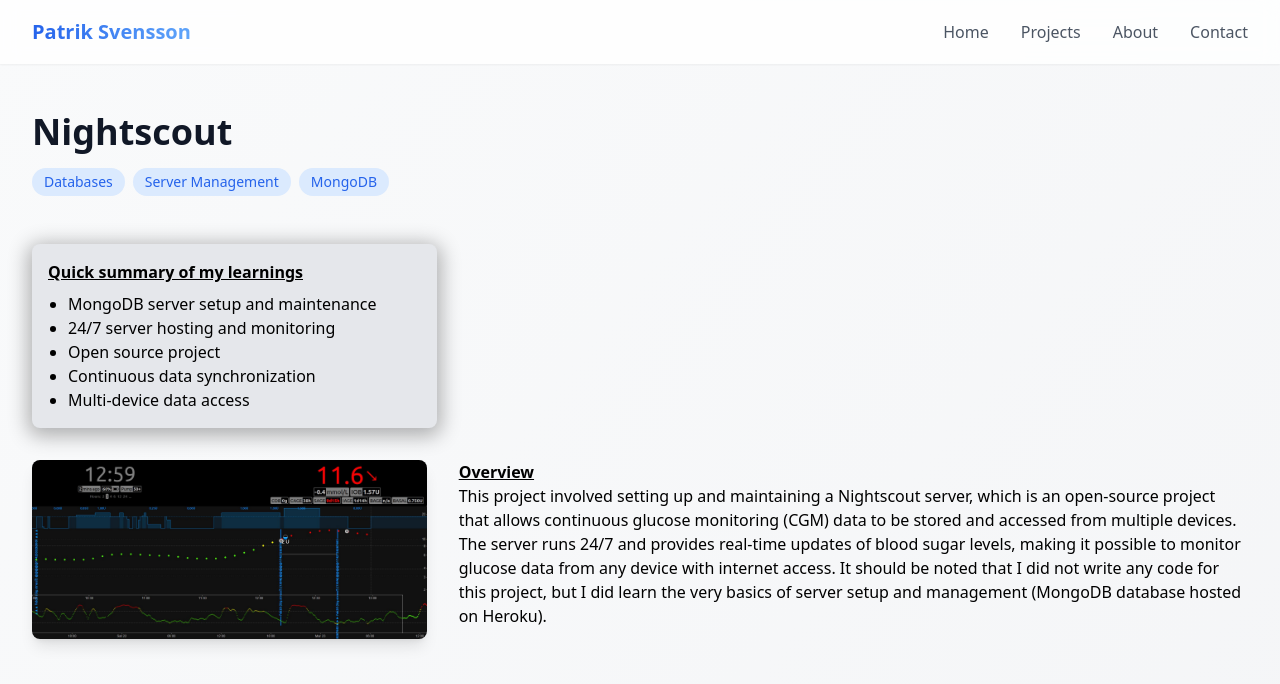
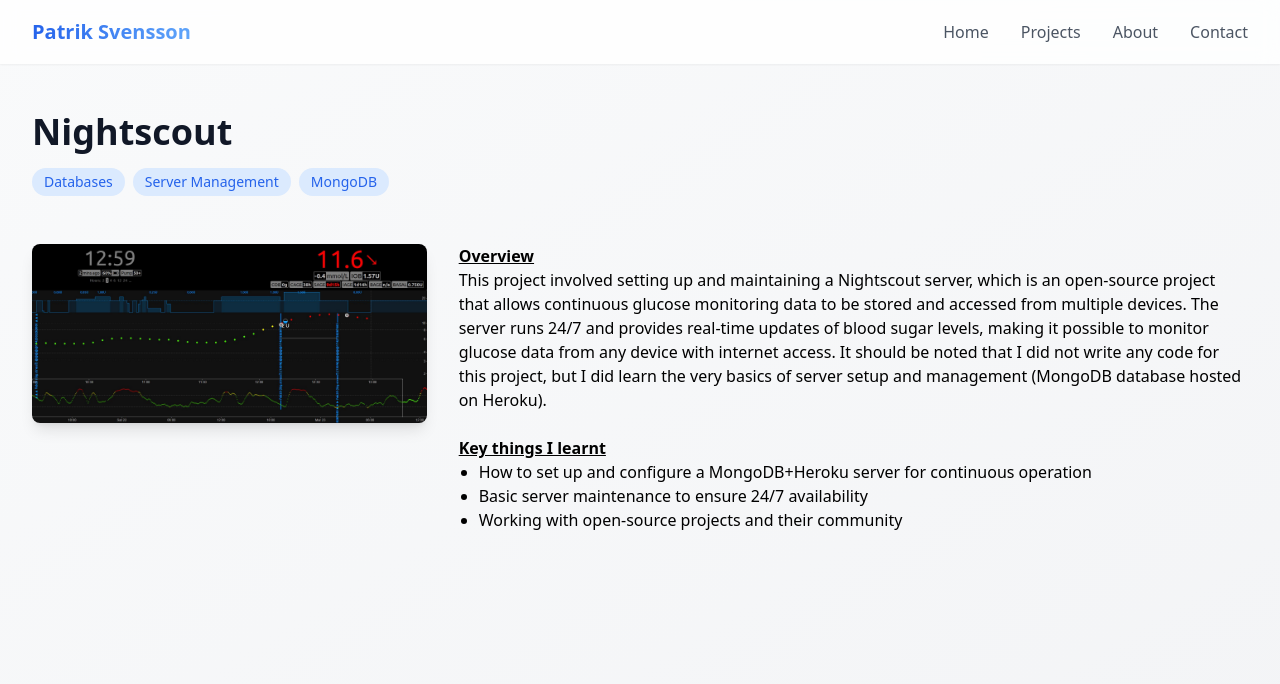
Before and after one commit to patriksn/portfolio, a Flask app: page /nightscout in a window 1280 px wide. Shown: the top 684 px of the page. Run offline with Flask 3, Linux system fonts and the light colour scheme; some libraries are stand-ins or nearby versions.

Commit message:
Feat: Text p6
Moved text from py to html file and updated it

```diff
--- a/portfolio_page/templates/project6.html
+++ b/portfolio_page/templates/project6.html
@@ -14,18 +14,6 @@
         </div>
     </div>
 
-    <!-- Learning Highlights Box -->
-    <div class="bg-gray-200 p-4 rounded-lg shadow-[0_4px_20px_4px_rgba(0,0,0,0.3)] md:w-1/3 mb-8">
-        <h3 class="font-bold underline mb-2">Quick summary of my learnings</h3>
-        <ul class="list-disc pl-5">
-            <li>MongoDB server setup and maintenance</li>
-            <li>24/7 server hosting and monitoring</li>
-            <li>Open source project</li>
-            <li>Continuous data synchronization</li>
-            <li>Multi-device data access</li>
-        </ul>
-    </div>
-
     <!-- Project Image and Content -->
     <div class="flex flex-col md:flex-row gap-8 mb-12">
         <div class="md:w-1/3">
@@ -33,46 +21,18 @@
         </div>
         <div class="md:w-2/3 prose">
             <h2 class="font-bold underline">Overview</h2>
-            <p>This project involved setting up and maintaining a Nightscout server, which is an open-source project that allows continuous glucose monitoring (CGM) data to be stored and accessed from multiple devices. The server runs 24/7 and provides real-time updates of blood sugar levels, making it possible to monitor glucose data from any device with internet access. It should be noted that I did not write any code for this project, but I did learn the very basics of server setup and management (MongoDB database hosted on Heroku).</p>
+            <p>This project involved setting up and maintaining a Nightscout server, which is an open-source project that allows continuous glucose monitoring data to be stored and accessed from multiple devices. The server runs 24/7 and provides real-time updates of blood sugar levels, making it possible to monitor glucose data from any device with internet access. It should be noted that I did not write any code for this project, but I did learn the very basics of server setup and management (MongoDB database hosted on Heroku).</p>
+
+            <h2 class="font-bold underline"><br>Key things I learnt</h2>
+            <ul class="list-disc pl-5">
+                <li>How to set up and configure a MongoDB+Heroku server for continuous operation</li>
+                <li>Basic server maintenance to ensure 24/7 availability</li>
+                <li>Working with open-source projects and their community</li>
+            </ul>
         </div>
+
     </div>
 
-    <!-- Second Block: Text Left, Image Right -->
-    <div class="flex flex-col-reverse md:flex-row gap-8 mb-12">
-        <div class="md:w-2/3 prose">
-            <h2 class="font-bold underline">Key things I learnt</h2>
-            <ul class="list-disc pl-5">
-                <li>How to set up and configure a MongoDB/Heroku server for continuous operation</li>
-                <li>Server maintenance and monitoring to ensure 24/7 availability</li>
-                <li>Working with open-source projects and their community</li>
-                <li>Real-time data synchronization across multiple devices</li>
-                <li>Basic server security and maintenance practices</li>
-            </ul>
-        </div>
-        <div class="md:w-1/3">
-            <img src="{{ url_for('static', filename='images/nightscout-setup.jpg') }}" alt="Nightscout server setup" class="w-full h-auto rounded-lg shadow-lg">
-            <figcaption class="text-center text-sm text-gray-600">Server setup and configuration process</figcaption>
-        </div>
-    </div>
 
-    <!-- Third Block: Image Left, Text Right -->
-    <div class="flex flex-col md:flex-row gap-8 mb-12">
-        <div class="md:w-1/3">
-            <img src="{{ url_for('static', filename='images/nightscout-monitoring.jpg') }}" alt="Server monitoring" class="w-full h-auto rounded-lg shadow-lg">
-            <figcaption class="text-center text-sm text-gray-600">Server monitoring and maintenance dashboard</figcaption>
-        </div>
-        {% if project.links %}
-        <div class="mt-8">
-            {% if project.links.thesis %}
-            <p>You can find the complete thesis and documentation here:</p>
-            <a href="{{ project.links.thesis }}" target="_blank" class="text-blue-600 hover:text-blue-800">View on DiVA →</a>
-            {% endif %}
-            {% if project.links.pdf %}
-            <p>You can also download the thesis PDF here:</p>
-            <a href="{{ url_for('static', filename=project.links.pdf) }}" target="_blank" class="text-blue-600 hover:text-blue-800">Download PDF →</a>
-            {% endif %}
-        </div>
-        {% endif %}
-    </div>
 </div>
 {% endblock %}
```
